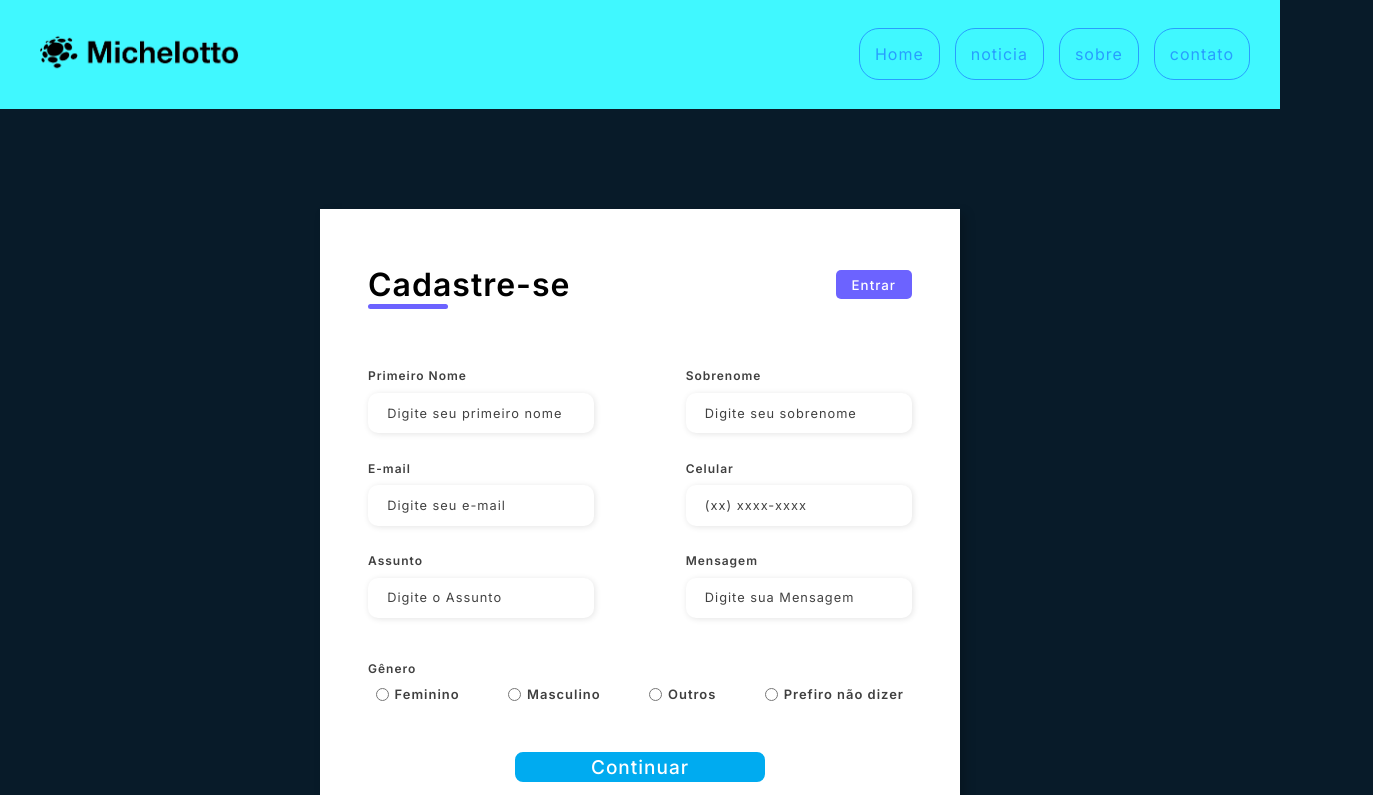
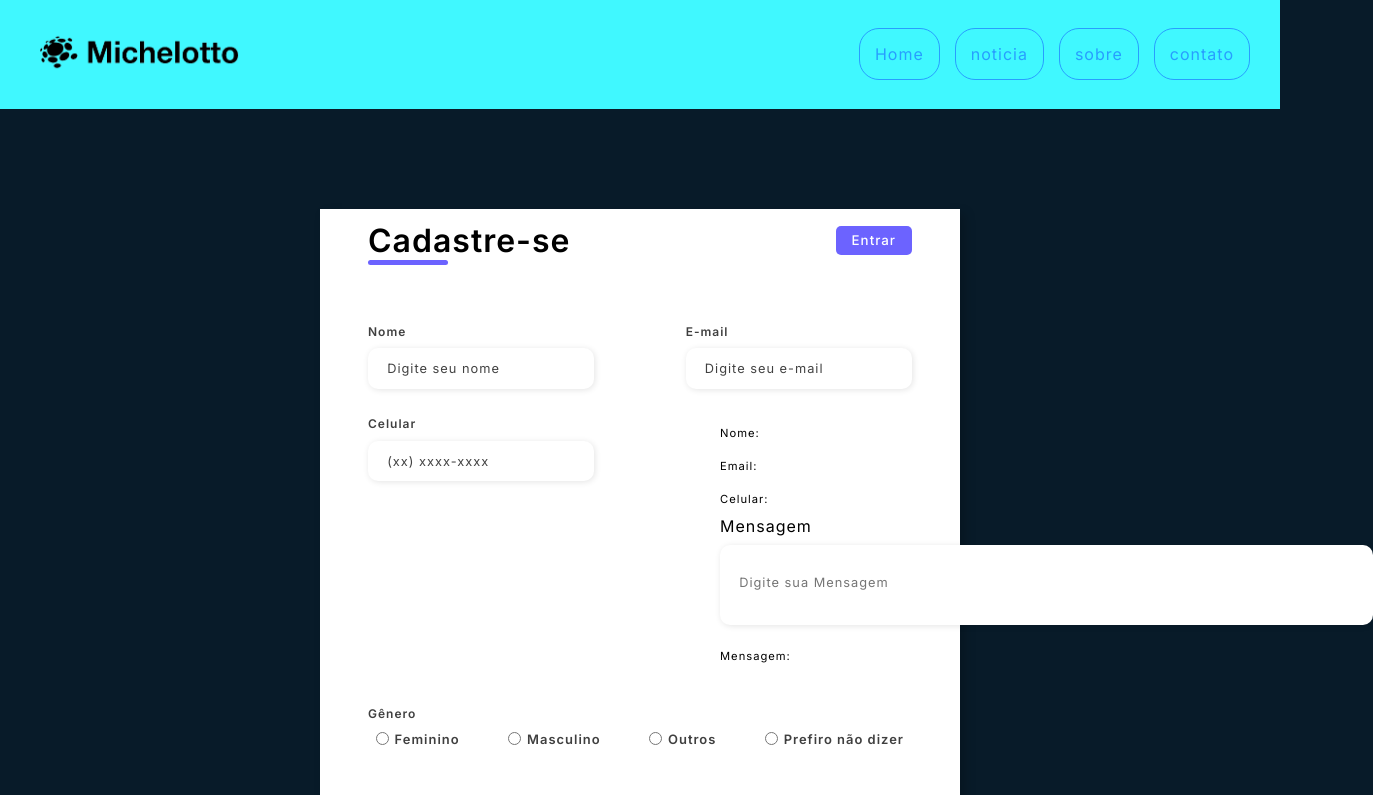
Before and after one commit to Michelotto256/Portfolio_1021A, a React (Vite) app: page /contato in a window 1280 px wide. Shown: the top 795 px of the page, 1373 px wide, since content can reach past the window. Built offline with nearby package versions, Linux system fonts and the light colour scheme.

Commit message:
correção textarea

```diff
--- a/src/componentes/contato/Contato.css
+++ b/src/componentes/contato/Contato.css
@@ -84,17 +84,48 @@
     border-radius: 10px;
 }
 
-.input-group {
+.input-tudo {
     display: flex;
     flex-wrap: wrap;
     justify-content: space-between;
     padding: 1rem 0;
+}
+#mensagem{
+    height: 80px;
+    width: 340%;
+    padding-top: 30px;
+}
+.input-box2 textarea {
+    margin: 0.6rem 0;
+    padding: 0.8rem 1.2rem;
+    border: none;
+    border-radius: 10px;
+    box-shadow: 1px 1px 6px #0000001c;
+    font-size: 0.8rem;
+    word-wrap: break-word;
+    resize: none;
+}
+
+.input-box2 textarea:hover {
+    background-color: #eeeeee75;
+}
+
+.input-box2 textarea:focus-visible {
+    outline: 1px solid #6c63ff;
+}
+
+.input-box2 {
+    display: block;
+    flex-direction: column;
+    margin-bottom: 1.1rem;
+    max-width: 192px;
 }
 
 .input-box {
     display: flex;
     flex-direction: column;
     margin-bottom: 1.1rem;
+    max-width: 300px;
 }
 
 .input-box input {
@@ -115,7 +146,7 @@
 }
 
 .input-box label,
-.gender-title h6 {
+.genero-titulo h6 {
     font-size: 0.75rem;
     font-weight: 600;
     color: #000000c0;
@@ -125,23 +156,23 @@
     color: #000000be;
 }
 
-.gender-group {
+.genero-tudo {
     display: flex;
     justify-content: space-between;
     margin-top: 0.62rem;
     padding: 0 .5rem;
 }
 
-.gender-input {
+.genero-input {
     display: flex;
     align-items: center;
 }
 
-.gender-input input {
+.genero-input input {
     margin-right: 0.35rem;
 }
 
-.gender-input label {
+.genero-input label {
     font-size: 0.81rem;
     font-weight: 600;
     color: #000000c0;
@@ -208,3 +239,14 @@
 .btn-box1 a:hover::before{
     width: 100%;
 }
+
+
+.box2{
+    display: flex;
+}
+.box2 p{
+    margin: 0.6rem 0;
+    font-size: 0.7rem;
+    color: black;
+    word-break: normal;
+}
--- a/src/componentes/contato/Contato.tsx
+++ b/src/componentes/contato/Contato.tsx
@@ -1,8 +1,26 @@
 import './Contato.css'
 import imagem from "/undraw_shopping_re_3wst.svg";
 import LinkNav from '../linknav/LinkNav';
+import { useState } from 'react'
 
 export function Contato(){
+    const [nome,setNome]=useState("")
+    const [email,setEmail]=useState("")
+    const [cel,setCel]=useState("")
+    const [msg,setMsg]=useState("")
+
+    function TrataNome(e:React.ChangeEvent<HTMLInputElement>){
+        setNome(e.target.value)
+    }
+    function TrataEmail(e:React.ChangeEvent<HTMLInputElement>){
+        setEmail(e.target.value)
+    }
+    function TrataCel(e:React.ChangeEvent<HTMLInputElement>){
+        setCel(e.target.value)
+    }
+    function TrataMsg(e:React.ChangeEvent<HTMLTextAreaElement>){
+        setMsg(e.target.value)
+    }
     return(
         <>
         <div className='tudo'>
@@ -13,7 +31,7 @@ export function Contato(){
             <div className="form">
                 <form action="#">
                     <div className="form-header">
-                        <div className="title">
+                        <div className="titulo">
                             <h1>Cadastre-se</h1>
                         </div>
                         <div className="login-button">
@@ -21,59 +39,69 @@ export function Contato(){
                         </div>
                     </div>
 
-                    <div className="input-group">
+
+                    <div className="input-tudo">
                         <div className="input-box">
-                            <label htmlFor="firstname">Primeiro Nome</label>
-                            <input id="firstname" type="text" name="firstname" placeholder="Digite seu primeiro nome" required/>
+                            <label htmlFor="name">Nome</label>
+                            <input id="name" type="text" name="name" placeholder="Digite seu nome" onChange={TrataNome} required/>
                         </div>
 
                         <div className="input-box">
-                            <label htmlFor="lastname">Sobrenome</label>
-                            <input id="lastname" type="text" name="lastname" placeholder="Digite seu sobrenome" required />
-                        </div>
-                        <div className="input-box">
                             <label htmlFor="email">E-mail</label>
-                            <input id="email" type="email" name="email" placeholder="Digite seu e-mail" required />
+                            <input id="email" type="email" name="email" placeholder="Digite seu e-mail" onChange={TrataEmail} required />
                         </div>
 
                         <div className="input-box">
-                            <label htmlFor="number">Celular</label>
-                            <input id="number" type="tel" name="number" placeholder="(xx) xxxx-xxxx" required />
+                            <label htmlFor="telefone">Celular</label>
+                            <input id="number" type="tel" name="telefone" placeholder="(xx) xxxx-xxxx" pattern="^\(?\d{2}\)?[-.\s]?\d{4}[-.\s]?\d{4}$" onChange={TrataCel} required />
                         </div>
 
-                        <div className="input-box">
-                            <label htmlFor="assunto">Assunto</label>
-                            <input id="assunto" type="text" name="Assunto" placeholder="Digite o Assunto" />
+
+                        <div className="input-box2">
+
+                        <div className='box2'>
+                            <p>Nome:{nome && <p> {nome} </p>}</p>
                         </div>
 
-                        <div className="input-box">
+                        <div className='box2'>
+                            <p>Email:{email && <p> {email} </p>}</p>
+                        </div>
+
+                        <div className='box2'>
+                            <p>Celular:{cel && <p> {cel} </p>}</p>
+                        </div>
+
                             <label htmlFor="mensagem">Mensagem</label>
-                            <input id="mensagem" type="text" name="Mensagem" placeholder="Digite sua Mensagem" />
+                            <textarea id="mensagem" name="Mensagem" placeholder="Digite sua Mensagem" required onChange={TrataMsg}></textarea>
+                            <div className='box2'>
+                            <p>Mensagem:{msg && <p> {msg} </p>}</p>
                         </div>
+                        </div>
+
                     </div>
-                    <div className="gender-inputs">
-                        <div className="gender-title">
+                    <div className="genero-inputs">
+                        <div className="genero-titulo">
                             <h6>Gênero</h6>
                         </div>
 
-                        <div className="gender-group">
-                            <div className="gender-input">
-                                <input id="female" type="radio" name="gender" />
+                        <div className="genero-tudo">
+                            <div className="genero-input">
+                                <input id="female" type="radio" name="genero" />
                                 <label htmlFor="female">Feminino</label>
                             </div>
 
-                            <div className="gender-input">
-                                <input id="male" type="radio" name="gender" />
+                            <div className="genero-input">
+                                <input id="male" type="radio" name="genero" />
                                 <label htmlFor="male">Masculino</label>
                             </div>
 
-                            <div className="gender-input">
-                                <input id="others" type="radio" name="gender" />
+                            <div className="genero-input">
+                                <input id="others" type="radio" name="genero" />
                                 <label htmlFor="others">Outros</label>
                             </div>
 
-                            <div className="gender-input">
-                                <input id="none" type="radio" name="gender" />
+                            <div className="genero-input">
+                                <input id="none" type="radio" name="genero" />
                                 <label htmlFor="none">Prefiro não dizer</label>
                             </div>
                         </div>
```
